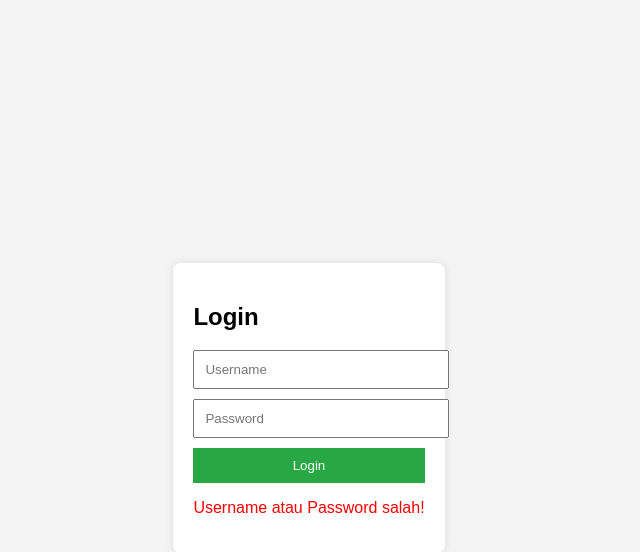
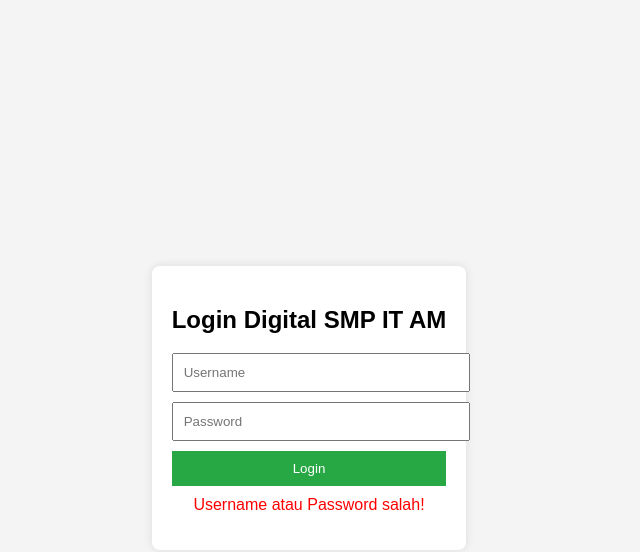
Before and after one commit to syahrurrida/Halaman-Login-Inventaris-SMPIA, a plain HTML site: page index.html in a window 1280 px wide. Both pictures are taken after a click on the button "Login". Shown: the whole page, without its empty margins (331-971 px from the left). Drawn offline with Linux system fonts and the light colour scheme.

Commit message:
index.html

```diff
--- a/index.html
+++ b/index.html
@@ -3,7 +3,7 @@
 <head>
     <meta charset="UTF-8">
     <meta name="viewport" content="width=device-width, initial-scale=1.0">
-    <title>Login</title>
+    <title>Login Digital SMP IT AM</title>
     <style>
         body {
             font-family: Arial, sans-serif;
@@ -18,6 +18,7 @@
             padding: 20px;
             border-radius: 8px;
             box-shadow: 0px 0px 10px rgba(0, 0, 0, 0.1);
+            text-align: center;
         }
         input {
             display: block;
@@ -36,16 +37,20 @@
         button:hover {
             background-color: #218838;
         }
+        .error {
+            color: red;
+            margin-top: 10px;
+        }
     </style>
 </head>
 <body>
 
     <div class="login-container">
-        <h2>Login</h2>
+        <h2>Login Digital SMP IT AM</h2>
         <input type="text" id="username" placeholder="Username">
         <input type="password" id="password" placeholder="Password">
         <button onclick="login()">Login</button>
-        <p id="message" style="color: red;"></p>
+        <p id="message" class="error"></p>
     </div>
 
     <script>
@@ -53,12 +58,16 @@
             const username = document.getElementById("username").value;
             const password = document.getElementById("password").value;
 
+            // Akun yang diperbolehkan masuk
             const validUser = "admin";
             const validPass = "12345";
 
             if (username === validUser && password === validPass) {
+                // Simpan sesi login di localStorage
                 localStorage.setItem("isLoggedIn", "true");
-                window.location.href = "https://sites.google.com/view/digitalsmpitam/dashboard"; // Pindah ke dashboard
+
+                // Redirect ke Google Sites Dashboard
+                window.location.href = "https://sites.google.com/view/digitalsmpitam/dashboard";
             } else {
                 document.getElementById("message").textContent = "Username atau Password salah!";
             }
```
